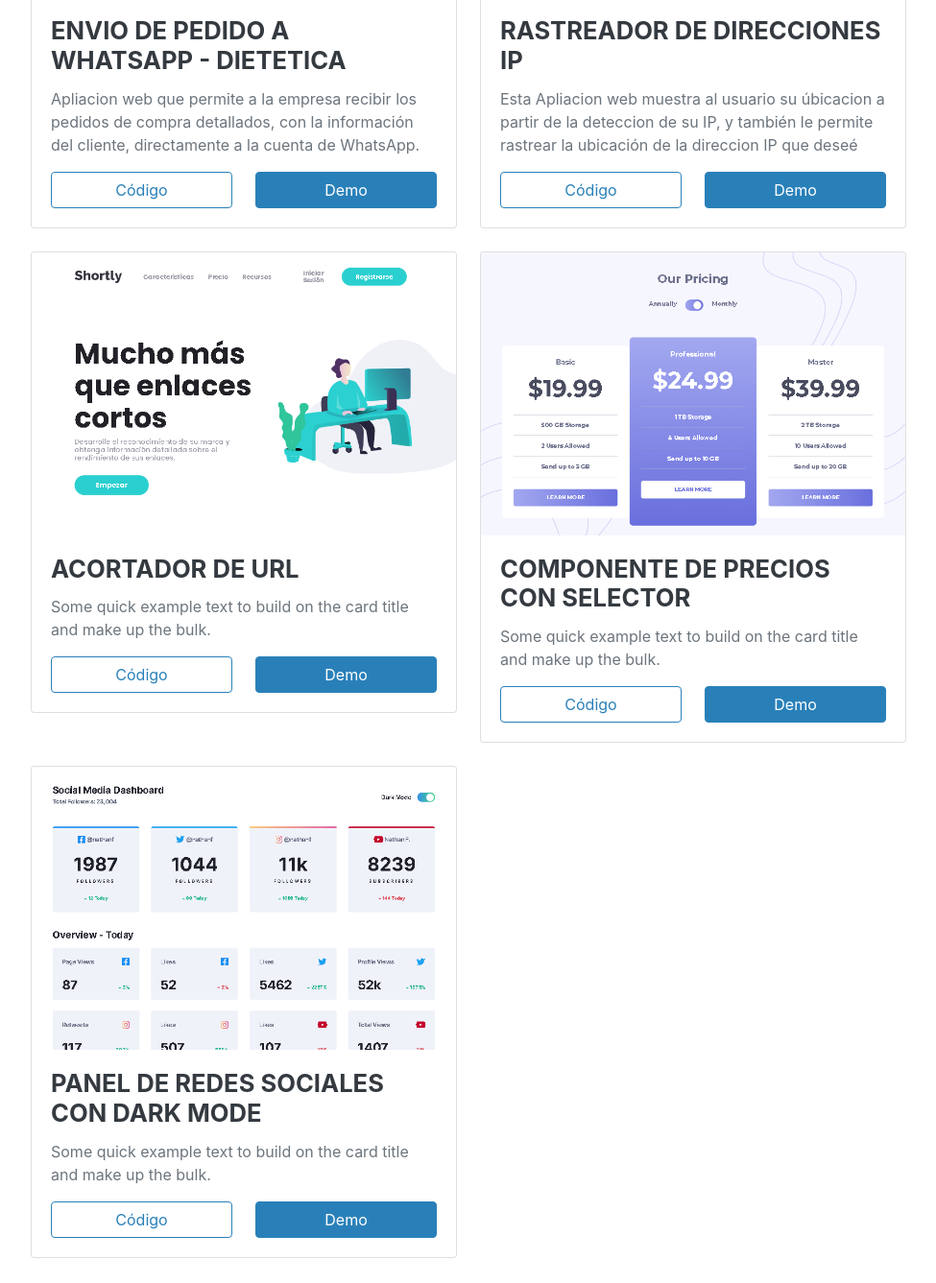
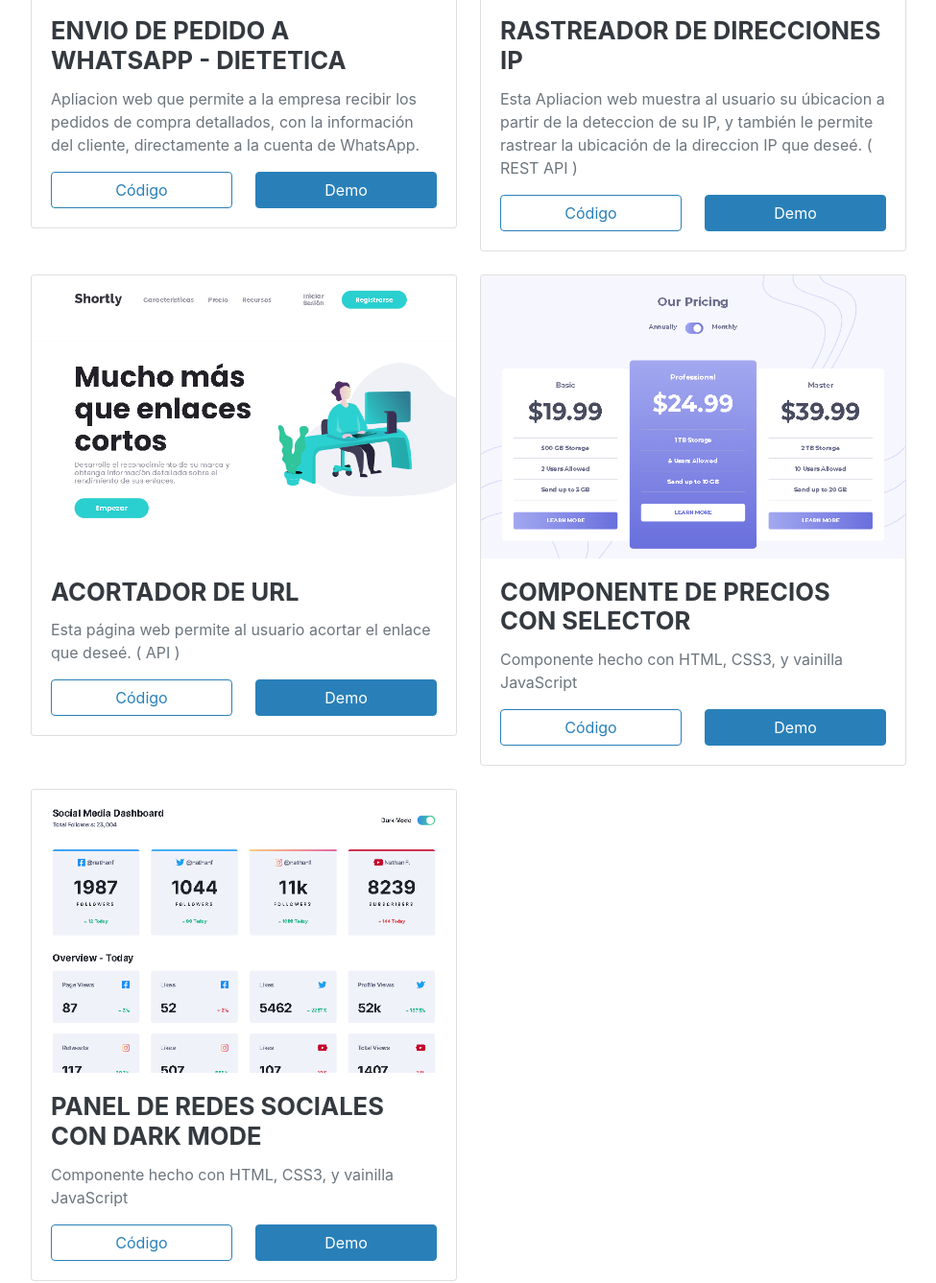
Before and after one commit to Francoveliz/Personal-portfolio, a plain HTML site: page index.html in a window 1280 px wide. Shown: the part 1295-2632 px from the top of the page at 96% size, without its empty margins (288-1263 px from the left). Drawn offline with nearby package versions, Linux system fonts and the light colour scheme; a web font is replaced by a local one.

Commit message:
Update index.html

```diff
--- a/index.html
+++ b/index.html
@@ -102,7 +102,7 @@
                                 <h5 class="card-title">Rastreador de direcciones IP</h5>
                                 <p class="card-text">Esta Apliacion web muestra al usuario su úbicacion a partir de la
                                     deteccion de su IP, y también le permite rastrear la ubicación de la direccion IP
-                                    que deseé</p>
+                                    que deseé. ( REST API )</p>
                                 <div class="row">
                                     <div class="col">
                                         <a href="https://github.com/Francoveliz/rastreador-ip"
@@ -122,8 +122,8 @@
                             <img class="card-img-top" src="./assets/img/acortador-de-url.png" alt="Card image cap">
                             <div class="card-body">
                                 <h5 class="card-title">Acortador de URL</h5>
-                                <p class="card-text">Some quick example text to build on the card title and make up the
-                                    bulk.</p>
+                                <p class="card-text">Esta página web permite al usuario acortar el enlace que deseé.
+                                    ( API )</p>
                                 <div class="row">
                                     <div class="col">
                                         <a href="https://github.com/Francoveliz/acortador-URL-API"
@@ -143,8 +143,7 @@
                             <img class="card-img-top" src="./assets/img/precio-switch.png" alt="Card image cap">
                             <div class="card-body">
                                 <h5 class="card-title">Componente de precios con selector</h5>
-                                <p class="card-text">Some quick example text to build on the card title and make up the
-                                    bulk.</p>
+                                <p class="card-text">Componente hecho con HTML, CSS3, y vainilla JavaScript</p>
                                 <div class="row">
                                     <div class="col">
                                         <a href="https://github.com/Francoveliz/Componente-de-precio-con-switch"
@@ -166,8 +165,7 @@
                                 alt="Card image cap">
                             <div class="card-body">
                                 <h5 class="card-title">Panel de redes sociales con dark mode</h5>
-                                <p class="card-text">Some quick example text to build on the card title and make up the
-                                    bulk.</p>
+                                <p class="card-text">Componente hecho con HTML, CSS3, y vainilla JavaScript</p>
                                 <div class="row">
                                     <div class="col">
                                         <a href="https://github.com/Francoveliz/panel-de-redes-sociales-con-dark-mode"
```
